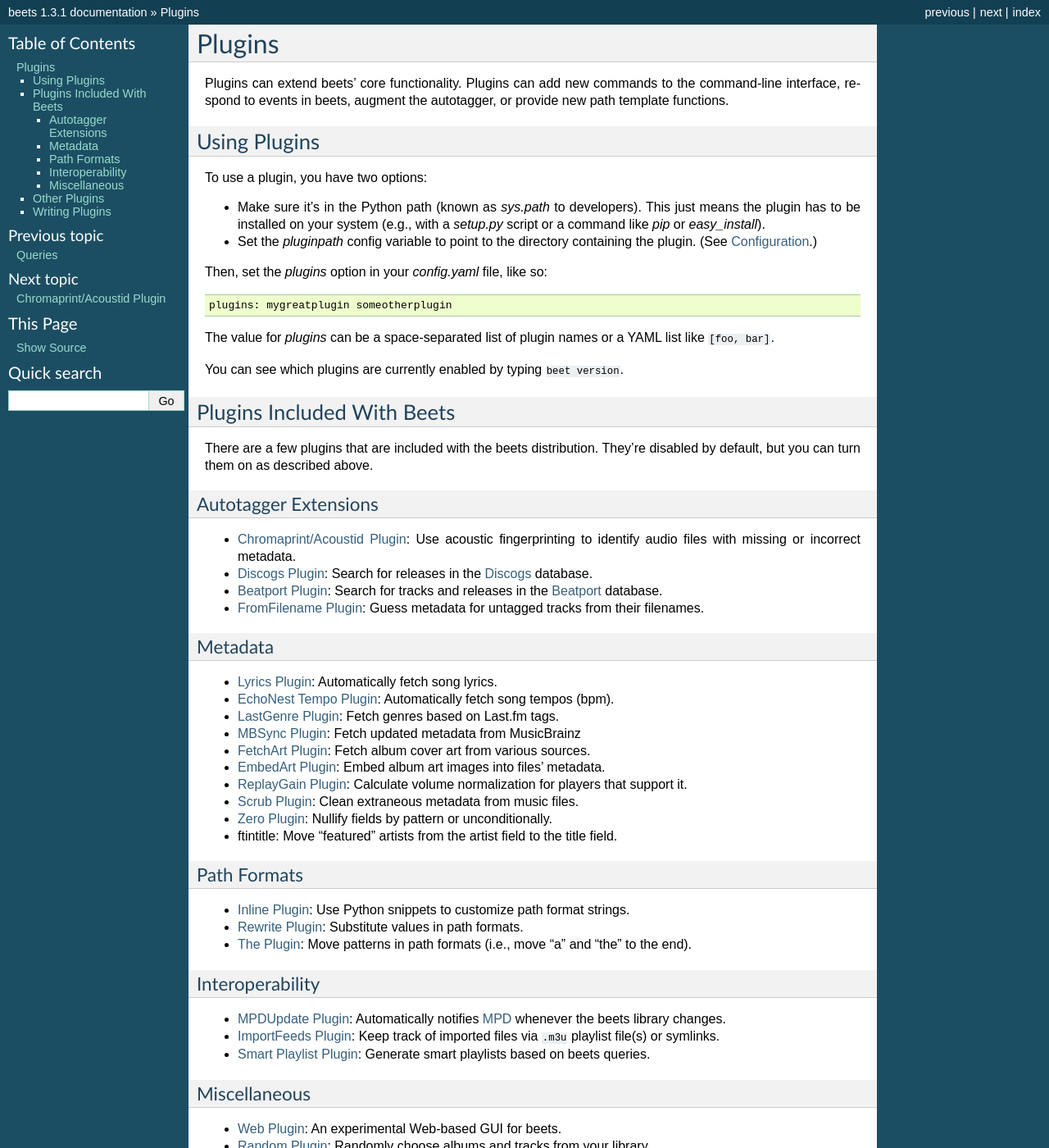
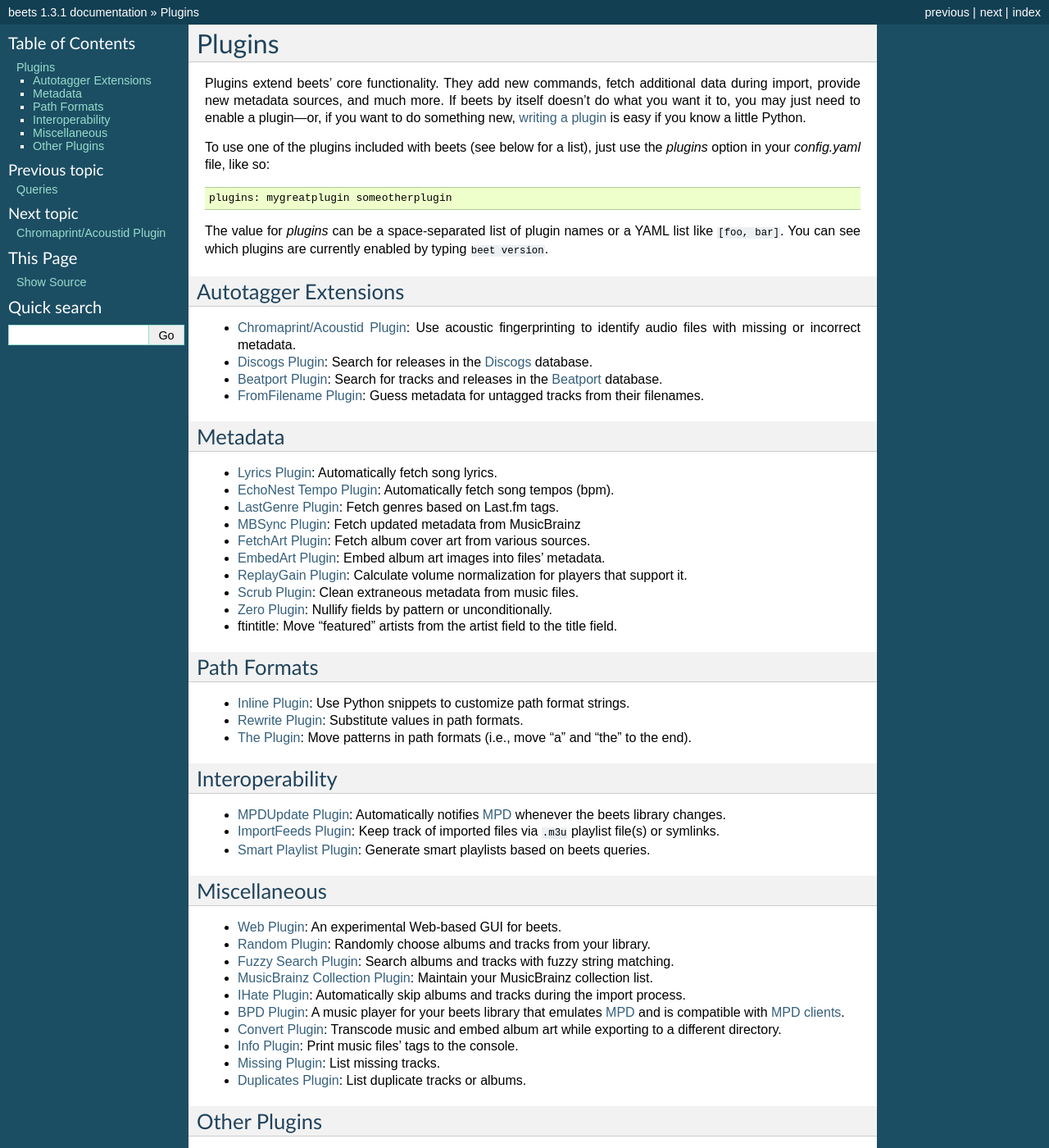
Before and after one commit to google-code-export/beets, a Sphinx documentation site: the page built from docs/plugins/index.rst, in a window 1280 px wide and 1400 px high. Shown: the whole window at 82% size. Built offline with Sphinx 7.4.7, drawn with Linux system fonts in a browser that asks for light colours; pages that are not in the unit, such as notebooks, are missing from menus; some of the changed text lies outside the part shown.

Commit message:
docs: reorg plugins section; add dev section

```diff
--- /dev/null
+++ b/docs/dev/api.rst
@@ -0,0 +1,4 @@
+API Documentation
+=================
+
+TK.
--- /dev/null
+++ b/docs/dev/index.rst
@@ -0,0 +1,10 @@
+For Developers
+==============
+
+This section contains information for developers. Read on if you're interested
+in hacking beets itself or creating plugins for it.
+
+.. toctree::
+
+    plugins
+    api
--- a/docs/guides/advanced.rst
+++ b/docs/guides/advanced.rst
@@ -20,7 +20,7 @@
 
 If you want beets to get any of this data automatically during the import
 process, just enable any of the three relevant plugins (see
-:ref:`using-plugins`). For example, put this line in your :doc:`config file
+:doc:`/plugins/index`). For example, put this line in your :doc:`config file
 </reference/config>` to enable all three::
 
     plugins: fetchart lyrics lastgenre
@@ -67,7 +67,7 @@
 :doc:`/plugins/web` makes streaming your music easy---it's sort of like having
 your own personal Spotify.
 
-First, enable the ``web`` plugin (see :ref:`using-plugins`). Run the server by
+First, enable the ``web`` plugin (see :doc:`/plugins/index`). Run the server by
 typing ``beet web`` and head to http://localhost:8337 in a browser. You can
 browse your collection with queries and, if your browser supports it, play
 music using HTML5 audio.
--- a/docs/guides/main.rst
+++ b/docs/guides/main.rst
@@ -238,7 +238,7 @@
 for a more detailed description of all of beets' functionality.  (Like
 deleting music! That's important.)
 
-Also, check out :ref:`included-plugins` as well as :ref:`other-plugins`.  The
+Also, check out :doc:`beets' plugins </plugins/index>`.  The
 real power of beets is in its extensibility---with plugins, beets can do almost
 anything for your music collection.
 
--- a/docs/index.rst
+++ b/docs/index.rst
@@ -10,7 +10,7 @@
 
 Then you can get a more detailed look at beets' features in the
 :doc:`/reference/cli/` and :doc:`/reference/config` references. You might also
-be interested in exploring the :ref:`included-plugins`.
+be interested in exploring the :doc:`plugins </plugins/index>`.
 
 If you still need help, your can drop by the ``#beets`` IRC channel on Freenode,
 `email the author`_, or `file a bug`_ in the issue tracker. Please let me know
--- a/docs/plugins/index.rst
+++ b/docs/plugins/index.rst
@@ -1,40 +1,20 @@
 Plugins
 =======
 
-Plugins can extend beets' core functionality. Plugins can add new commands to
-the command-line interface, respond to events in beets, augment the autotagger,
-or provide new path template functions.
+Plugins extend beets' core functionality. They add new commands, fetch
+additional data during import, provide new metadata sources, and much more. If
+beets by itself doesn't do what you want it to, you may just need to enable a
+plugin---or, if you want to do something new, :doc:`writing a plugin
+</dev/plugins>` is easy if you know a little Python.
 
-.. _using-plugins:
-
-Using Plugins
--------------
-
-To use a plugin, you have two options:
-
-* Make sure it's in the Python path (known as `sys.path` to developers). This
-  just means the plugin has to be installed on your system (e.g., with a
-  `setup.py` script or a command like `pip` or `easy_install`).
-
-* Set the `pluginpath` config variable to point to the directory containing the
-  plugin. (See :doc:`/reference/config`.)
-
-Then, set the `plugins` option in your `config.yaml` file, like so::
+To use one of the plugins included with beets (see below for a list), just use
+the `plugins` option in your `config.yaml` file, like so::
 
     plugins: mygreatplugin someotherplugin
 
-The value for `plugins` can be a space-separated list of plugin names or
-a YAML list like ``[foo, bar]``.
-
-You can see which plugins are currently enabled by typing ``beet version``.
-
-.. _included-plugins:
-
-Plugins Included With Beets
----------------------------
-
-There are a few plugins that are included with the beets distribution. They're
-disabled by default, but you can turn them on as described above.
+The value for `plugins` can be a space-separated list of plugin names or a
+YAML list like ``[foo, bar]``. You can see which plugins are currently enabled
+by typing ``beet version``.
 
 .. toctree::
    :hidden:
@@ -71,7 +51,7 @@
    ftintitle
 
 Autotagger Extensions
-''''''''''''''''''''''
+---------------------
 
 * :doc:`chroma`: Use acoustic fingerprinting to identify audio files with
   missing or incorrect metadata.
@@ -84,7 +64,7 @@
 .. _Discogs: http://www.discogs.com/
 
 Metadata
-''''''''
+--------
 
 * :doc:`lyrics`: Automatically fetch song lyrics.
 * :doc:`echonest_tempo`: Automatically fetch song tempos (bpm).
@@ -99,7 +79,7 @@
   field.
 
 Path Formats
-''''''''''''
+------------
 
 * :doc:`inline`: Use Python snippets to customize path format strings.
 * :doc:`rewrite`: Substitute values in path formats.
@@ -107,7 +87,7 @@
   end).
 
 Interoperability
-''''''''''''''''
+----------------
 
 * :doc:`mpdupdate`: Automatically notifies `MPD`_ whenever the beets library
   changes.
@@ -115,7 +95,7 @@
 * :doc:`smartplaylist`: Generate smart playlists based on beets queries.
 
 Miscellaneous
-'''''''''''''
+-------------
 
 * :doc:`web`: An experimental Web-based GUI for beets.
 * :doc:`random`: Randomly choose albums and tracks from your library.
@@ -138,6 +118,20 @@
 Other Plugins
 -------------
 
+In addition to the plugins that come with beets, there are several plugins
+that are maintained by the beets community. To use an external plugin, there
+are two options for installation:
+
+* Make sure it's in the Python path (known as `sys.path` to developers). This
+  just means the plugin has to be installed on your system (e.g., with a
+  `setup.py` script or a command like `pip` or `easy_install`).
+
+* Set the `pluginpath` config variable to point to the directory containing the
+  plugin. (See :doc:`/reference/config`.)
+
+Once the plugin is installed, enable it by placing its name on the `plugins`
+line in your config file.
+
 Here are a few of the plugins written by the beets community:
 
 * `beetFs`_ is a FUSE filesystem for browsing the music in your beets library.
@@ -145,24 +139,9 @@
 
 * `A cmus plugin`_ integrates with the `cmus`_ console music player.
 
-* `featInTitle`_ moves featured artists from the artist tag to the title tag.
-
 .. _beetFs: http://code.google.com/p/beetfs/
 .. _Beet-MusicBrainz-Collection:
     https://github.com/jeffayle/Beet-MusicBrainz-Collection/
 .. _A cmus plugin:
     https://github.com/coolkehon/beets/blob/master/beetsplug/cmus.py
 .. _cmus: http://cmus.sourceforge.net/
-.. _featInTitle: https://github.com/Verrus/beets-plugin-featInTitle/
-
-Writing Plugins
----------------
-
-If you know a little Python, you can write your own plugin to do almost anything
-you can imagine with your music collection. See the :doc:`guide to writing beets
-plugins </plugins/writing>`.
-
-.. toctree::
-    :hidden:
-
-    writing
```
Also changed, not shown: other parts of docs/index.rst (+1 -0 lines), docs/dev/plugins.rst (renamed from docs/plugins/writing.rst).
